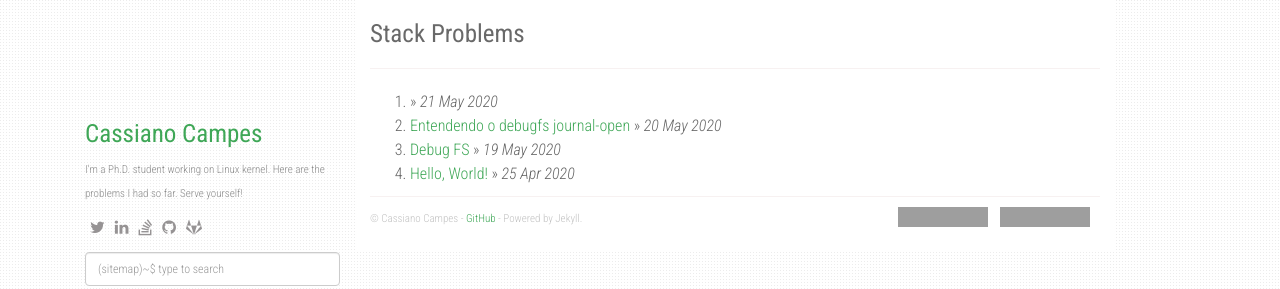
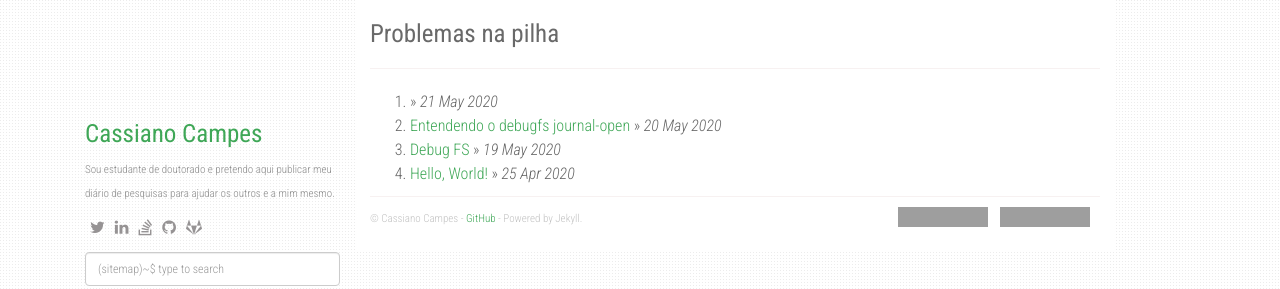
Before and after one commit to campescassiano/campescassiano.github.io, a Jekyll site: the page built from index.html, in a window 1280 px wide. Shown: the top 289 px of the page. Built offline with Jekyll 4.4.1, drawn with Linux system fonts in a browser that asks for light colours; nearby versions of some CDN libraries; the list of posts is cut into pages by our own code; grey boxes are pictures that could not be loaded.

Commit message:
Fix
Signed-off-by: Cassiano Campes <cassianocampes@gmail.com>

```diff
--- a/_config.yml
+++ b/_config.yml
@@ -1,8 +1,8 @@
-title: Stack Problems
-description: My Personal Stack Problems
+title: Problemas na pilha
+description: Meus problemas pessoais do doutorado e da vida
 author: Cassiano Campes
 github: https://github.com/campescassiano
-about: I'm a Ph.D. student working on Linux kernel. Here are the problems I had so far. Serve yourself!
+about: Sou estudante de doutorado e pretendo aqui publicar meu diário de pesquisas para ajudar os outros e a mim mesmo.
 disqus_shortname: phyloflash
 google_analytics: UA-XXXXXXXX-Y
 
```
